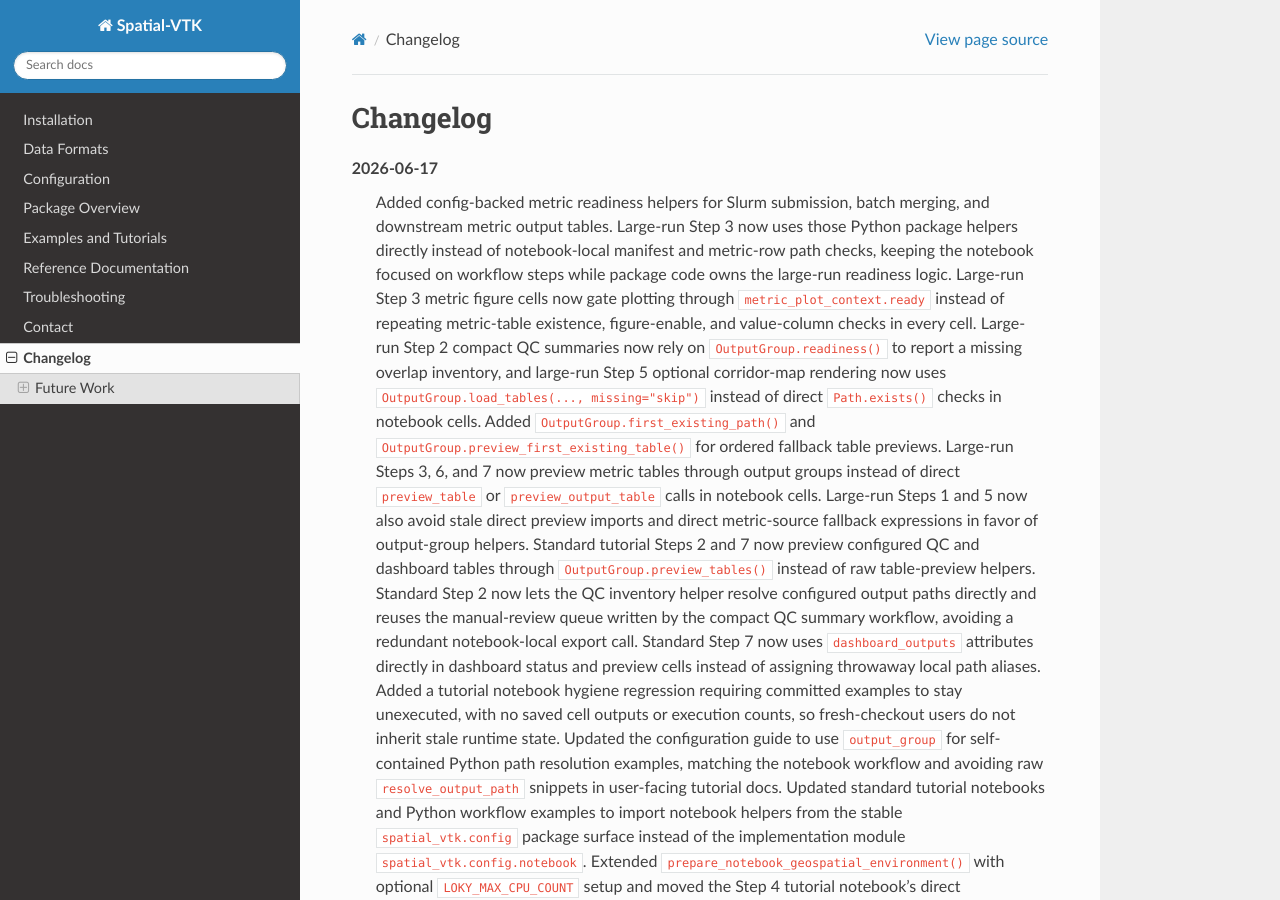
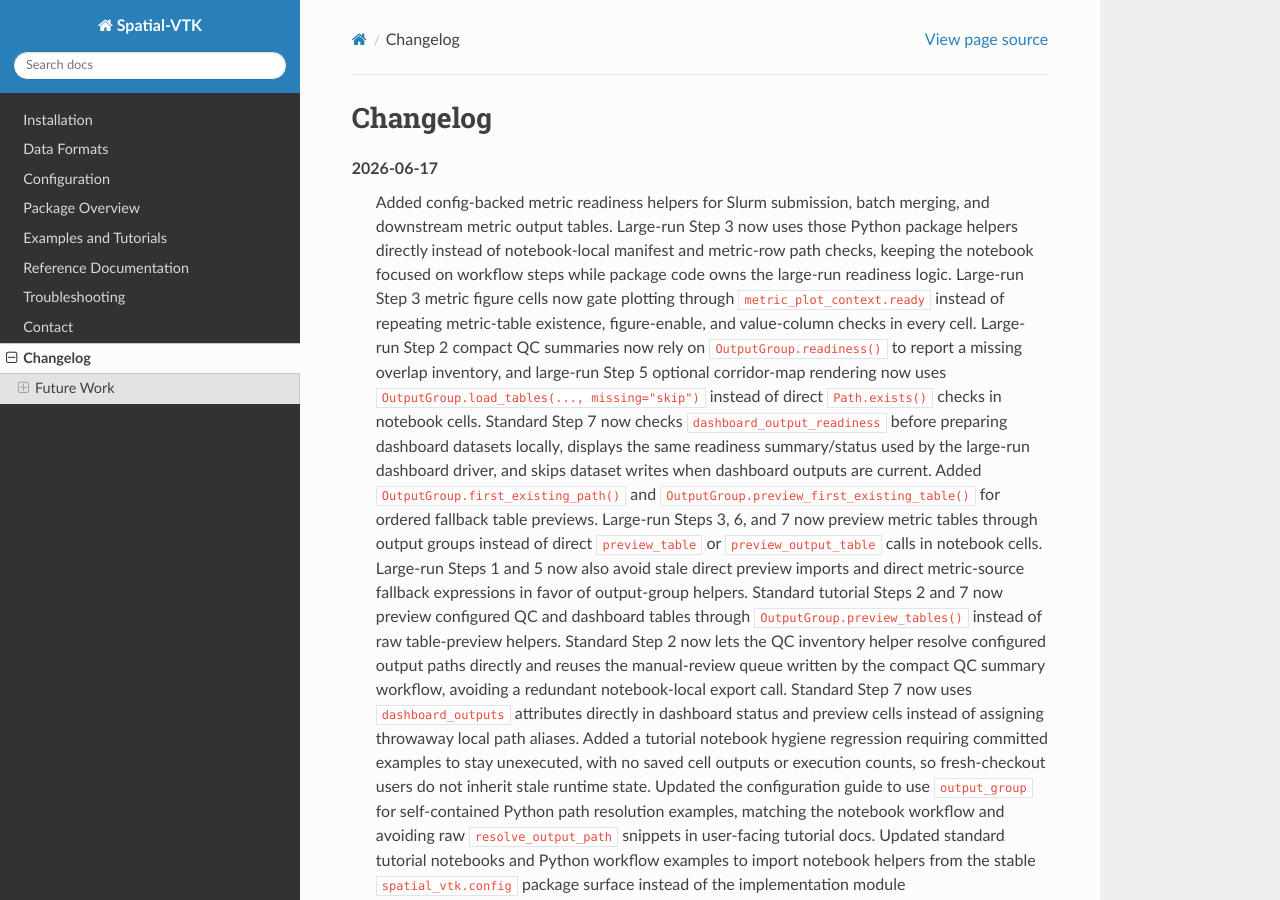
Before and after one commit to bcbirkel/spatial-vtk, a Sphinx documentation site: the page built from docs/changelog.rst, in a window 1280 px wide and 900 px high. Built offline with Sphinx 7.4.7 and the Read the Docs theme 3.1.0, drawn with Linux system fonts in a browser that asks for light colours.

Commit message:
Use dashboard readiness in standard tutorial

```diff
--- a/docs/changelog.rst
+++ b/docs/changelog.rst
@@ -15,6 +15,10 @@
    large-run Step 5 optional corridor-map rendering now uses
    ``OutputGroup.load_tables(..., missing="skip")`` instead of direct
    ``Path.exists()`` checks in notebook cells.
+   Standard Step 7 now checks ``dashboard_output_readiness`` before preparing
+   dashboard datasets locally, displays the same readiness summary/status used
+   by the large-run dashboard driver, and skips dataset writes when dashboard
+   outputs are current.
    Added ``OutputGroup.first_existing_path()`` and
    ``OutputGroup.preview_first_existing_table()`` for ordered fallback table
    previews. Large-run Steps 3, 6, and 7 now preview metric tables through
--- a/docs/reference/python_workflows.rst
+++ b/docs/reference/python_workflows.rst
@@ -328,7 +328,11 @@
      - ``spatial_vtk.visualize.dashboard.dashboard_readiness_summary_frame``,
        ``spatial_vtk.visualize.dashboard.dashboard_output_status_frame``, and
        ``spatial_vtk.visualize.dashboard.dashboard_output_readiness``
-     - compact tab-level readiness plus detailed status frames
+     - compact tab-level readiness plus detailed status frames. Standard
+       tutorial notebooks can call ``dashboard_output_readiness`` directly and
+       skip local dashboard preparation when ``should_run`` is false; large-run
+       notebooks pass the same readiness object to
+       ``run_notebook_step_if_needed`` for Slurm/local execution.
    * - Write dashboard-ready row and summary datasets
      - ``spatial_vtk.visualize.dashboard.write_configured_dashboard_datasets``
      - dashboard metric dataset root and dashboard summary table root; standard
```
Also changed, not shown: docs/examples/step_07_dashboards.ipynb, 1 other file.
